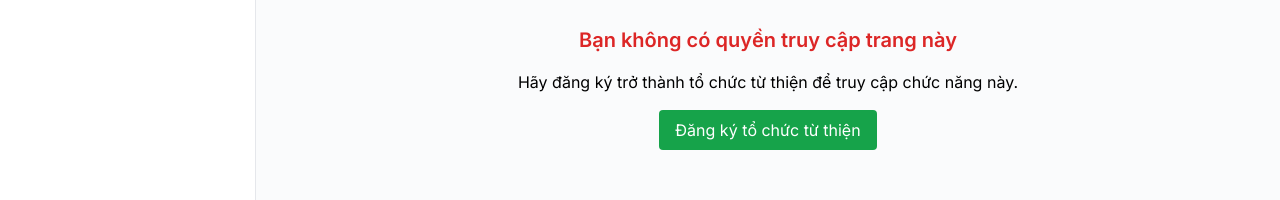
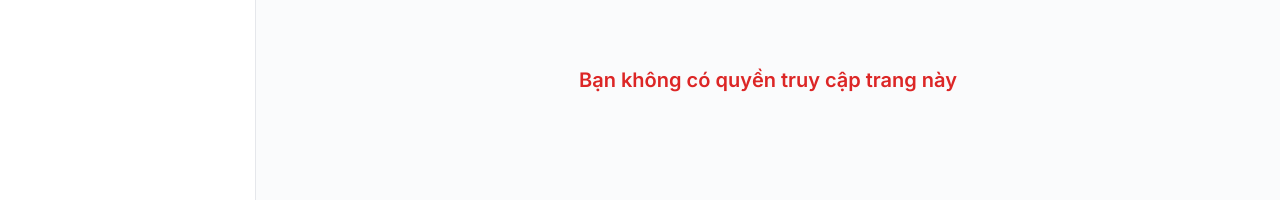
Before and after one commit to sangde130007/DonaTrust-Fe, a React (Vite) app: page /dao-dashboard/my-votes in a window 1280 px wide. Shown: the part 405-605 px from the top of the page. Built offline with nearby package versions, Linux system fonts and the light colour scheme; no server answers; sample sign-in values are in the browser's storage.

Commit message:
chinh sua trang khong duoc quyen

```diff
--- a/src/components/common/ProtectedRoute.jsx
+++ b/src/components/common/ProtectedRoute.jsx
@@ -26,15 +26,6 @@ const ProtectedRoute = ({ children, requiredRole }) => {
         <h2 className="text-xl font-bold text-red-600 mb-4">
           Bạn không có quyền truy cập trang này
         </h2>
-        <p className="mb-4">
-          Hãy đăng ký trở thành tổ chức từ thiện để truy cập chức năng này.
-        </p>
-        <button
-          onClick={() => navigate('/charity-registration')}
-          className="px-4 py-2 bg-green-600 text-white rounded hover:bg-green-700"
-        >
-          Đăng ký tổ chức từ thiện
-        </button>
       </div>
     );
   }
```
